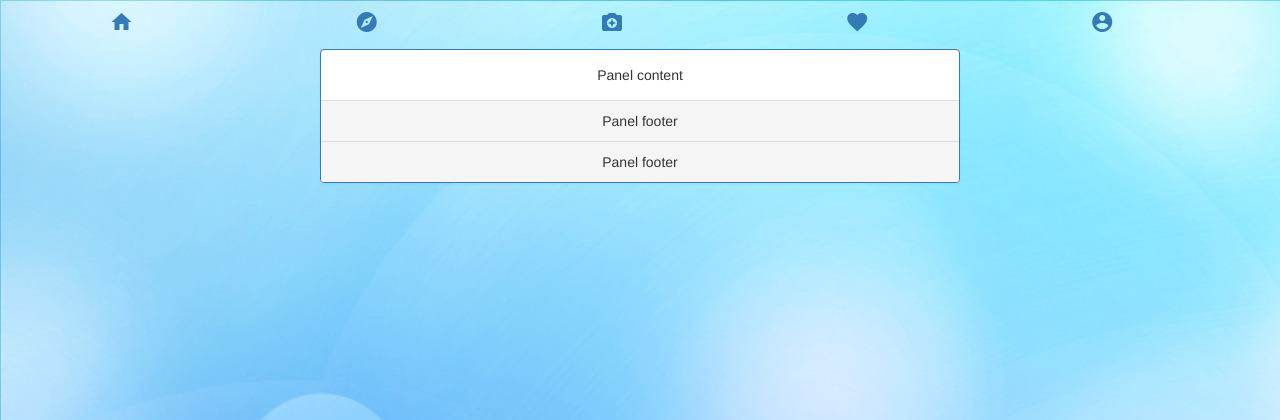
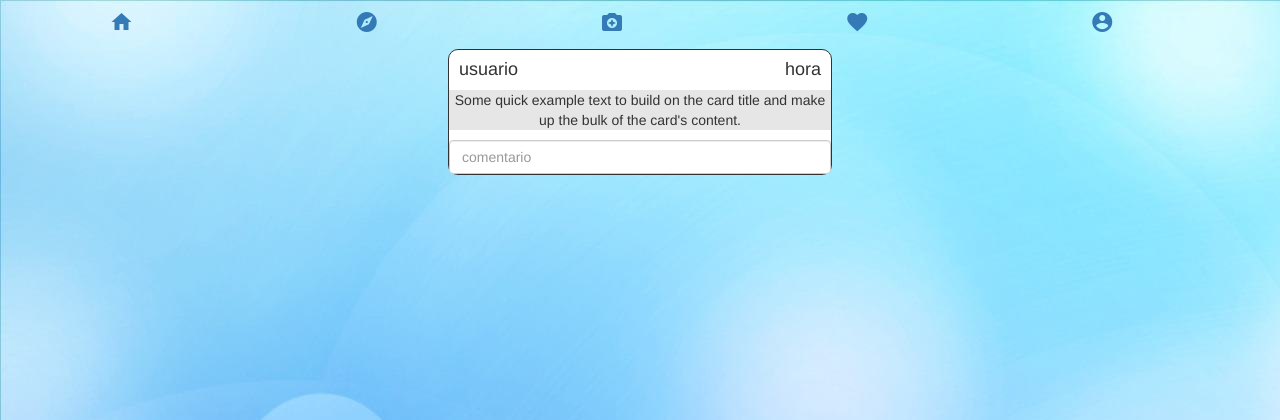
Before and after one commit to wulics/Instagrampython, a Django app: page /home/ in a window 1280 px wide. Shown: the top 420 px of the page. Run offline with Django 3.2, Linux system fonts and the light colour scheme; some libraries are stand-ins or nearby versions.

Commit message:
cambio fuerte home

```diff
--- a/instagram/instagramapp/static/css/home.css
+++ b/instagram/instagramapp/static/css/home.css
@@ -3,7 +3,44 @@
   text-align: center;
 }
 
+
+.card{
+  background-color: #FFFFFF;
+  width: 30%;
+  border: solid;
+  border-width: thin;
+  border-radius: 10px;
+}
+
+.card-text{
+  background-color: #E6E6E6;
+}
+
+.card-title{
+  text-align: center  ;
+  padding-left: 5%;
+}
+.nombre{
+  width: auto;
+
+}
 .historia{
-  width:50%;
+  margin-top: 1%;
+  width:40%;
   background-color: #d0d0e1;
 }
+
+.usuario{
+  background-color: #FFFFFF;
+  padding-left: 10px;
+  text-align: left;
+  width: 90%;
+
+}
+
+.hora{
+  background-color: #FFFFFF;
+  padding-right: 10px;
+  text-align: left;
+  width: auto;
+}
--- a/instagram/instagramapp/static/css/inicio.css
+++ b/instagram/instagramapp/static/css/inicio.css
@@ -2,11 +2,14 @@
   height: 150px;
   width: auto;
   border-radius: 20%;
+  margin-top: 5%;
 }
+
 #Img2{
   height: 150px;
   width: auto;
   border-radius: 50%;
+  margin-top: 5%;
 }
 #Imagenes{
   border-style: double;
@@ -17,7 +20,8 @@
 }
 #Formulario{
   color: #2966a3;
-  border-style: double;
+  margin-top: 50%;
+  border-style: none;
   width: 100%;
   text-align: center;
   float: right;
--- a/instagram/instagramapp/static/css/registro.css
+++ b/instagram/instagramapp/static/css/registro.css
@@ -17,7 +17,8 @@
 }
 #Formulario{
   color: #2966a3;
-  border-style: dotted;
+  border-style: none;
+  margin-top: 50%;
   width: 100%;
   text-align: center;
   float: right;
--- a/instagram/instagramapp/templates/home.html
+++ b/instagram/instagramapp/templates/home.html
@@ -20,14 +20,20 @@
     <li role="presentation" ID="topm"><a href="#"><i class="material-icons">account_circle</i></a></li>
   </ul>
 
-  <center><div class="historia">
-    <div class="panel panel-primary">
-      <div class="panel-body">
-        Panel content
-      </div>
-      <div class="panel-footer">Panel footer</div>
-      <div class="panel-footer">Panel footer</div>
-    </div>
+  <center><div class="card">
+  <h4 class="card-block">
+        <table>
+          <tr>
+            <td class="usuario">usuario</td>
+            <td class="hora">hora</td>
+          </tr>
+        </table>
+    </h4>
+    <p class="card-text">Some quick example text to build on the card title and make up the bulk of the card's content.</p>
+    <div>
+      <span></span>
+      <input type="text" class="form-control" placeholder="comentario"></input>
+  </div>
 </div></center>
 </body>
 </html>
--- a/instagram/instagramapp/templates/inicio.html
+++ b/instagram/instagramapp/templates/inicio.html
@@ -12,7 +12,9 @@
 <meta name="viewport" content="width:device-width, initial-scale=1.0">
 </head>
 <body background= "{% static "imagenes/fondo.jpg" %}">
-  <center><div class="card" style="width: 40rem;">
+  <center>
+    <div class="control"></div>
+    <div class="card" style="width: 40rem;">
     <div class="card-block">
       <form>
         <div class = "form-group"id="Formulario">
```
Also changed, not shown: 2 other files.
